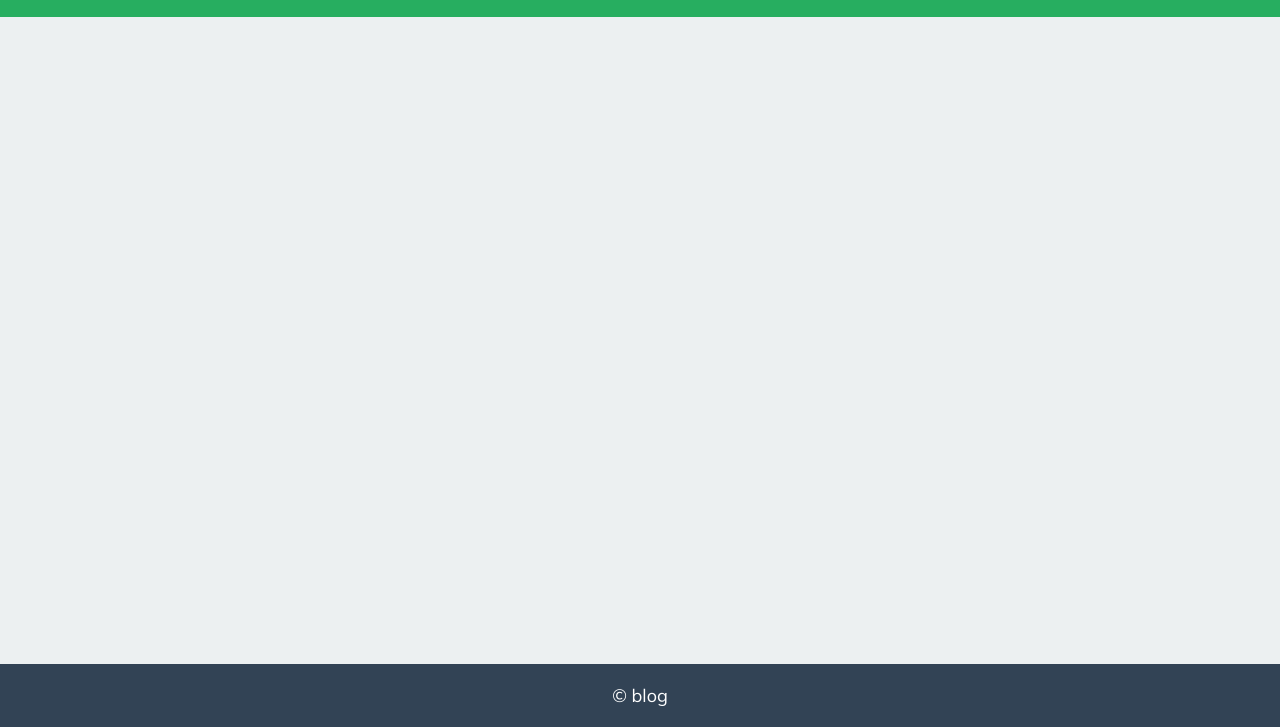
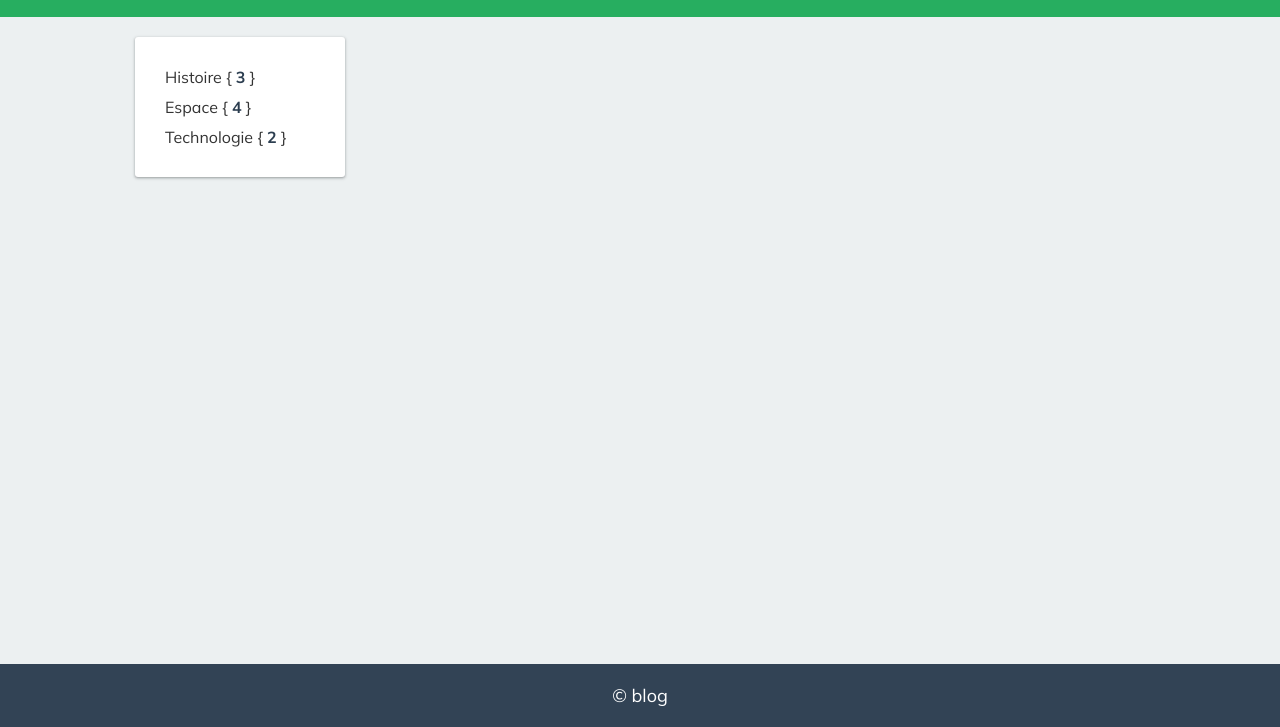
Before and after one commit to CCDevX/vanilla-js-blog-app, a website built with Vite: page src/index.html in a window 1280 px wide. Shown: the part 73-800 px from the top of the page. Built offline with nearby package versions, Linux system fonts and the light colour scheme; no server answers.

Commit message:
feat: implement category filter design

```diff
--- a/src/assets/styles/styles.scss
+++ b/src/assets/styles/styles.scss
@@ -100,3 +100,7 @@ footer {
   text-align: center;
   color: white;
 }
+
+strong {
+  color: var(--accent);
+}
--- a/src/index.html
+++ b/src/index.html
@@ -36,6 +36,13 @@
         </div>
       </header>
       <div class="content">
+        <div class="sidebar">
+          <ul class="categories">
+            <li>Histoire { <strong>3</strong> }</li>
+            <li>Espace { <strong>4</strong> }</li>
+            <li>Technologie { <strong>2</strong> }</li>
+          </ul>
+        </div>
         <div class="articles-container"></div>
       </div>
       <footer>&copy; blog</footer>
--- a/src/index.scss
+++ b/src/index.scss
@@ -1,25 +1,48 @@
 @use "./assets/styles/media-queries" as *;
 
 .content {
+  //background: var(--divider);
   display: flex;
   justify-content: center;
-  align-items: center;
+  align-items: flex-start;
+  padding-top: 5rem;
+  .sidebar {
+    flex: 0 0 25rem;
+    padding: 0 2rem 2rem 2rem;
+    .categories {
+      padding: 2rem;
+      background: white;
+      border-radius: 0.3rem;
+      box-shadow: var(--box-shadow);
+      li {
+        margin: 1rem;
+        transition: color 0.2s;
+        cursor: pointer;
+        &:hover {
+          color: var(--primary);
+          strong {
+            color: var(--primary);
+          }
+        }
+      }
+    }
+  }
   .articles-container {
-    max-width: 800px;
-    width: 100%;
+    max-width: 80rem;
+    flex: 1;
     margin: 5rem 0 10rem 0;
     .article {
       background: white;
       padding: 0 5rem;
-      @include xs {
-        padding: 0 2rem;
-      }
       border-radius: 0.3rem;
       box-shadow: var(--box-shadow);
       margin-bottom: 5rem;
       display: flex;
       flex-direction: column;
       align-items: center;
+      @include xs {
+        padding: 0 2rem;
+      }
       img {
         margin-top: -3rem;
         width: 6rem;
@@ -35,7 +58,7 @@
         margin-bottom: 3rem;
       }
       .article-content {
-        max-width: 550px;
+        max-width: 55rem;
         white-space: pre-line;
       }
       .article-actions {
```
